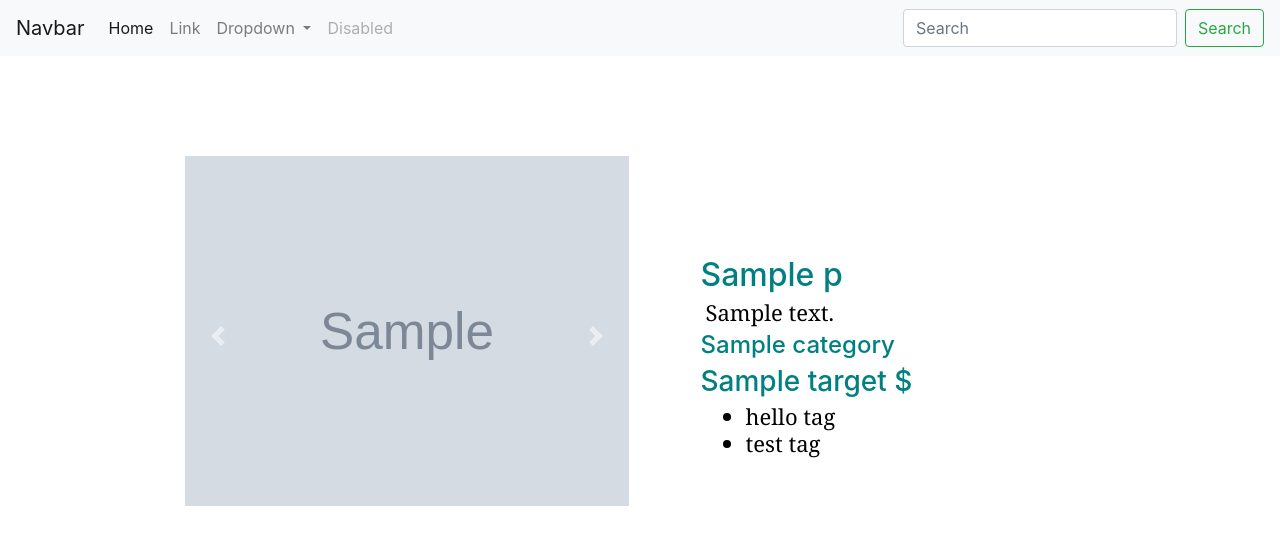
After one commit to aAbdelnaby88/Crowd-Funding, a Django app: template crowdFunding/projects/templates/projects/viewProject.html in a window 1280 px wide. The commit adds this page. Shown: the top 545 px of the page. Run offline with Django 3.2, Linux system fonts and the light colour scheme; tables that the repository leaves empty hold one stand-in row (values such as "Sample post"); the template is opened without the code that fills it: values that come from a table or form of the project are taken from there, most other values are stand-ins (such as "Sample title", 1, 10 or a date in 2020); grey boxes marked "Sample" are stand-in pictures; some libraries are stand-ins or nearby versions.

Commit message:
show project data

```diff
--- a/crowdFunding/crowdFunding/urls.py
+++ b/crowdFunding/crowdFunding/urls.py
@@ -20,7 +20,8 @@ from . import settings
 
 urlpatterns = [
     path('admin/', admin.site.urls),
-    path('users/' , include('users.urls'))
+    path('users/' , include('users.urls')),
+    path('projects/',include('projects.urls')),
     ]
 urlpatterns += static(settings.MEDIA_URL, document_root=settings.MEDIA_ROOT)
 urlpatterns += static(settings.STATIC_URL, document_root=settings.STATIC_ROOT)
--- a/crowdFunding/projects/models.py
+++ b/crowdFunding/projects/models.py
@@ -32,11 +32,11 @@ class Category(models.Model):
 
 
 class ProjectPicture(models.Model):
-    img_url = models.URLField()
+    img_url = models.ImageField(upload_to='imgs/')
     project = models.ForeignKey(Project, on_delete=models.CASCADE)
 
     def __str__(self):
-        return str(self.project.name + " - "+self.img_url)
+        return str(self.project.title)
 
 
 class Tag(models.Model):
--- /dev/null
+++ b/crowdFunding/projects/static/css/vPCSS.css
@@ -0,0 +1,27 @@
+#carouselExampleInterval {
+    margin: 100px;
+    width: 40%;
+    height: 0px;
+}
+
+#NP-icon {
+    margin-top: 180px;
+}
+
+.data {
+    width: 40%;
+    margin-left: 55%;
+}
+
+.desc {
+    width: 100%;
+    font-size: 22px;
+    color: black;
+    margin: 5px;
+    font-family: Georgia, 'Times New Roman', Times, serif;
+}
+
+.title {
+    color: teal;
+    margin: 5px;
+}
--- a/crowdFunding/projects/templates/projects/base.html
+++ b/crowdFunding/projects/templates/projects/base.html
@@ -1,5 +1,5 @@
 {% load static %}
-{% load bootstrap4 %}
+
 <html lang="en">
 <head>
     <meta charset="UTF-8">
@@ -55,6 +55,9 @@
 
 
 
+<script src="https://code.jquery.com/jquery-3.4.1.slim.min.js" integrity="sha384-J6qa4849blE2+poT4WnyKhv5vZF5SrPo0iEjwBvKU7imGFAV0wwj1yYfoRSJoZ+n" crossorigin="anonymous"></script>
+<script src="https://cdn.jsdelivr.net/npm/popper.js@1.16.0/dist/umd/popper.min.js" integrity="sha384-Q6E9RHvbIyZFJoft+2mJbHaEWldlvI9IOYy5n3zV9zzTtmI3UksdQRVvoxMfooAo" crossorigin="anonymous"></script>
+<script src="https://stackpath.bootstrapcdn.com/bootstrap/4.4.1/js/bootstrap.min.js" integrity="sha384-wfSDF2E50Y2D1uUdj0O3uMBJnjuUD4Ih7YwaYd1iqfktj0Uod8GCExl3Og8ifwB6" crossorigin="anonymous"></script>
 
 </body>
 </html>
--- /dev/null
+++ b/crowdFunding/projects/templates/projects/viewProject.html
@@ -0,0 +1,47 @@
+{% extends 'projects/base.html' %}
+{% load static %}
+
+{% block head-css %}
+    <link rel="stylesheet" href="https://stackpath.bootstrapcdn.com/bootstrap/4.4.1/css/bootstrap.min.css" integrity="sha384-Vkoo8x4CGsO3+Hhxv8T/Q5PaXtkKtu6ug5TOeNV6gBiFeWPGFN9MuhOf23Q9Ifjh" crossorigin="anonymous">
+    <link href="{% static 'css/vPCSS.css' %}" rel="stylesheet" media="screen">
+{% endblock %}
+
+{% block title %}
+      {{ pData.title }}
+{% endblock %}
+
+{% block content %}
+    <div id="carouselExampleInterval" class="carousel slide" data-ride="carousel">
+          <div class="carousel-inner">
+                {% for b in pPics %}
+                  {% if b == pPics.0 %}
+                    <div class="carousel-item active">
+                      <img src="/static/{{b.img_url}}" class="w-100 d-block" height="350">
+                    </div>
+                  {% else %}
+                     <div class="carousel-item">
+                      <img src="/static/{{b.img_url}}" class="w-100 d-block" height="350">
+                    </div>
+                  {% endif %}
+                {% endfor %}
+          </div>
+          <a id="NP-icon" class="carousel-control-prev" href="#carouselExampleInterval" role="button" data-slide="prev">
+                <span class="carousel-control-prev-icon" aria-hidden="true"></span>
+                <span class="sr-only">Previous</span>
+          </a>
+          <a id="NP-icon" class="carousel-control-next" href="#carouselExampleInterval" role="button" data-slide="next">
+                <span class="carousel-control-next-icon" aria-hidden="true"></span>
+                <span class="sr-only">Next</span>
+          </a>
+    </div>
+
+    <div class="data">
+            <h2 class="title" > {{pData.title }}</h2class>
+            <p class="desc"> {{pData.details }} </p>
+            <h4 class="title"> {{ pData.category }} </h4>
+            <h3 class="title"> {{ pData.target }} $ </h3class>
+            <ul class="desc">
+                <li>hello tag</li> <li> test tag</li>
+            </ul>
+    </div>
+{% endblock %}
--- /dev/null
+++ b/crowdFunding/projects/urls.py
@@ -0,0 +1,6 @@
+from django.urls import path
+from . import views
+
+urlpatterns = [
+    path('<int:id>',views.showProject)
+]
--- a/crowdFunding/users/models.py
+++ b/crowdFunding/users/models.py
@@ -25,8 +25,5 @@ class Profile(models.Model):
     def delete(self, *args, **kwargs):
         pass
 
-    def save(self, *args, **kwargs):
-        pass
-
     def update_user_profile(sender, instance, created, **kwargs):
         pass
```
Also changed, not shown: crowdFunding/projects/views.py (+8 -0 lines), crowdFunding/crowdFunding/settings.py (line endings or trailing spaces), crowdFunding/projects/static/imgs/cooking.jpg (added), crowdFunding/projects/static/imgs/managment.jpg (added), crowdFunding/projects/static/imgs/media.jpg (added).
